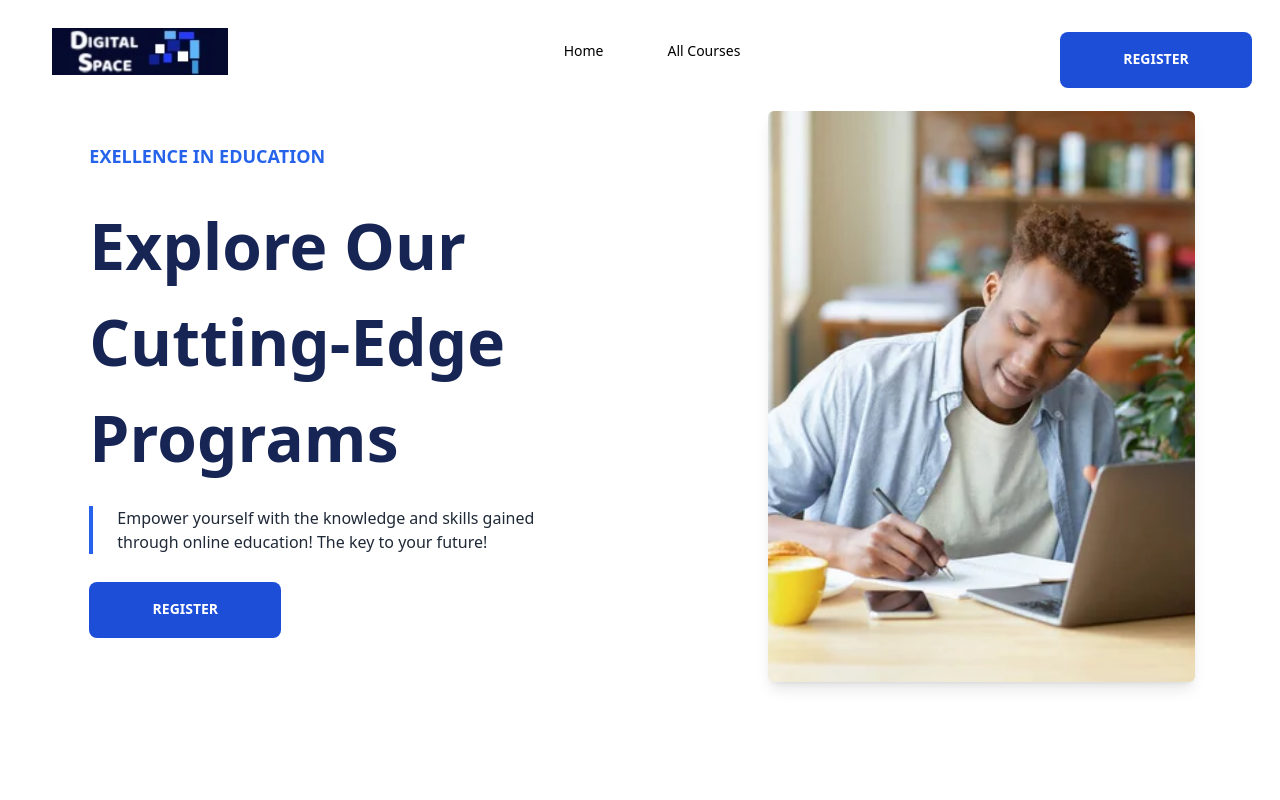
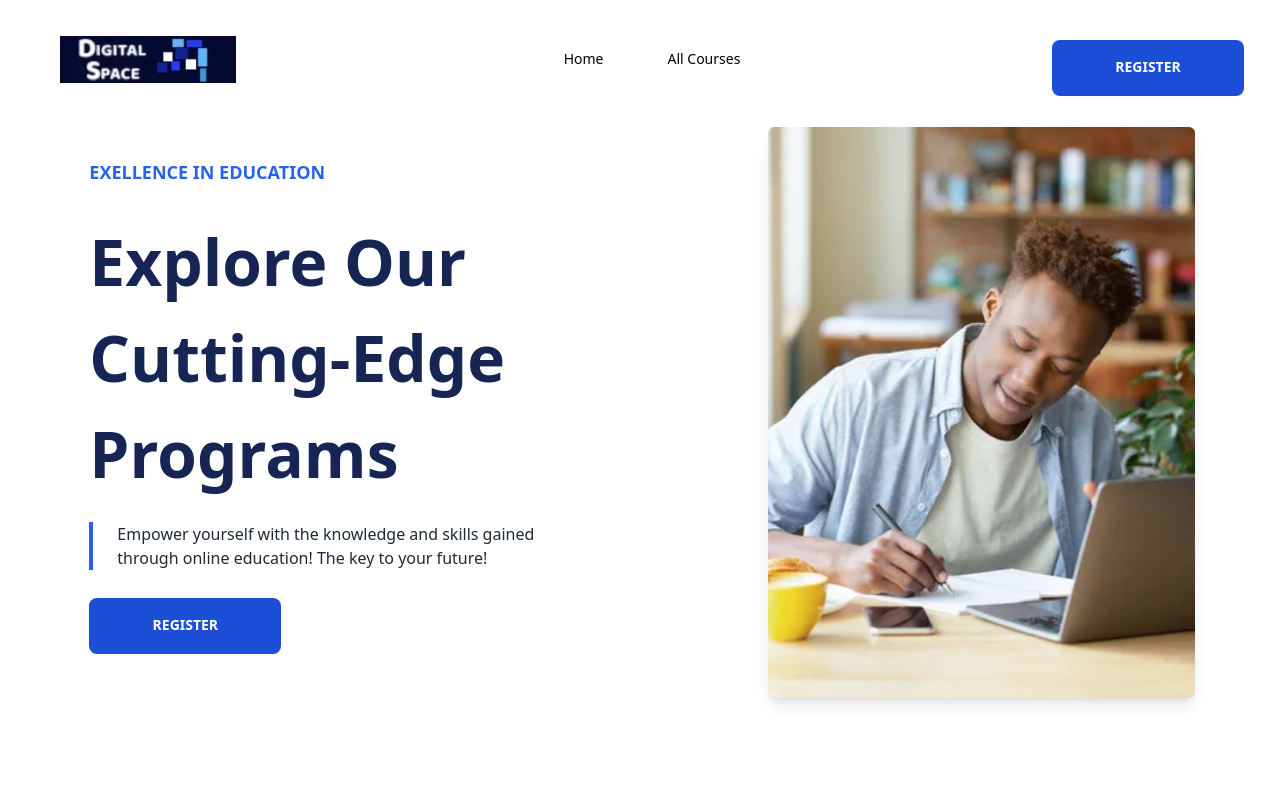
Before and after one commit to Bobyrapsy/24digitalspace, a plain HTML site: page index.html in a window 1280 px wide. Shown: the top 800 px of the page. Drawn offline with nearby package versions, Linux system fonts and the light colour scheme.

Commit message:
Update index.html

```diff
--- a/index.html
+++ b/index.html
@@ -26,8 +26,8 @@
 
 
 
-    <div class="header_area nav-container">
-        <nav class="main-menu text-right block md:flex justify-between p-3">
+    <div class="header_area nav-container bg-white">
+        <nav class="main-menu text-right block md:flex justify-between p-5 md:p-1">
             <div class="flex items-center justify-between">
                 <h1 class="font-bold p-4 text-2xl ">
                     <a href="/" class=""><img src="imgs/logo.jpg" class="w-44 ml-6" alt=""></a>
@@ -80,7 +80,7 @@
 
     </section>
 
-    <section class="block px-5 md:px-28 text-center mt-60">
+    <section class="block px-5 md:px-28 text-center mt-20">
 
         <h4 class="text-blue-600 font-bold text-lg text-center">COURSE CATEGORIES</h4>
         <h1 class="text-blue-950 text-5xl py-7 font-bold text-center">Popular Topics To Learn</h1>
```
